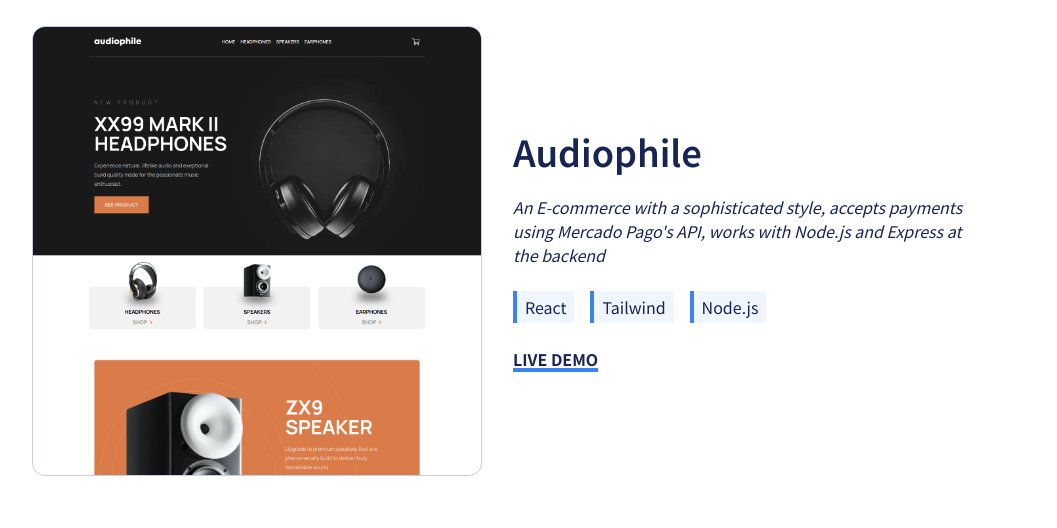
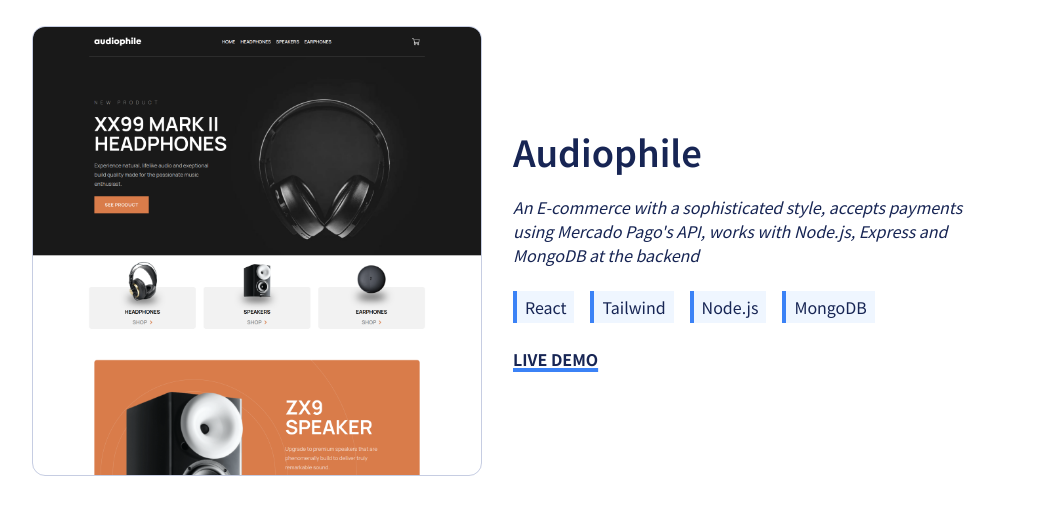
Before and after one commit to TomasPereira-Dev/portfolio, a website built with Vite: page index.html in a window 1280 px wide. Shown: the part 737-1265 px from the top of the page, without its empty margins (111-1168 px from the left). Built offline with nearby package versions, Linux system fonts and the light colour scheme.

Commit message:
actualizaciones minimas

```diff
--- a/index.html
+++ b/index.html
@@ -48,11 +48,12 @@
             <a href="https://frontend-mentor-challenge17-client.vercel.app/" target="_blank"><img class="w-[375px] rounded-xl outline outline-1 outline-blue-900/25 aspect-square object-cover object-top lg:w-[448px]"  src="./audiophile-img.png" alt="a small tumbnail"></a>
             <div class="flex flex-col gap-6">
               <p class="text-2xl lg:text-4xl font-semibold">Audiophile</p>
-              <p class="italic md:max-w-[52ch]">An E-commerce with a sophisticated style, accepts payments using Mercado Pago's API, works with Node.js and Express at the backend</p>
+              <p class="italic md:max-w-[52ch]">An E-commerce with a sophisticated style, accepts payments using Mercado Pago's API, works with Node.js, Express and MongoDB at the backend</p>
               <div class="flex gap-4">
                 <p class="border-l-4 border-l-blue-500 bg-blue-50 px-2 py-1">React</p>
                 <p class="border-l-4 border-l-blue-500 bg-blue-50 px-2 py-1">Tailwind</p>
                 <p class="border-l-4 border-l-blue-500 bg-blue-50 px-2 py-1">Node.js</p>
+                <p class="border-l-4 border-l-blue-500 bg-blue-50 px-2 py-1">MongoDB</p>
               </div>
               <a class="font-bold underline decoration-blue-500 decoration-4" href="https://frontend-mentor-challenge17-client.vercel.app/" target="_blank">LIVE DEMO</a>
             </div>
```
